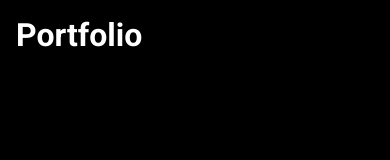
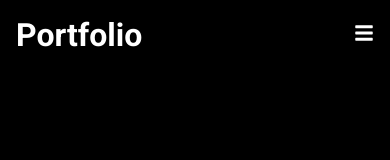
Before and after one commit to 19kevintran/19kevintran.github.io, a React (Create React App) app: page / in a window 390 px wide. Shown: the top 160 px of the page. Built offline with nearby package versions, Linux system fonts and the light colour scheme.

Commit message:
Hamburger menu

```diff
--- a/src/components/Navbar.js
+++ b/src/components/Navbar.js
@@ -1,8 +1,9 @@
 // import Navbar css
 import "./NavbarStyles.css";
-
 import React from "react";
 import { Link } from "react-router-dom";
+import {FaBars} from "react-icons/fa";
+
 const Navbar = () => {
   return (
     <div className="header">
@@ -28,6 +29,9 @@ const Navbar = () => {
           <Link to="/contact">Contact</Link>
         </li>
       </ul>
+      <div className="hamburger">
+        <FaBars size = {20} style={{color: "#fff"}}></FaBars>
+      </div>
     </div>
   );
 };
```
